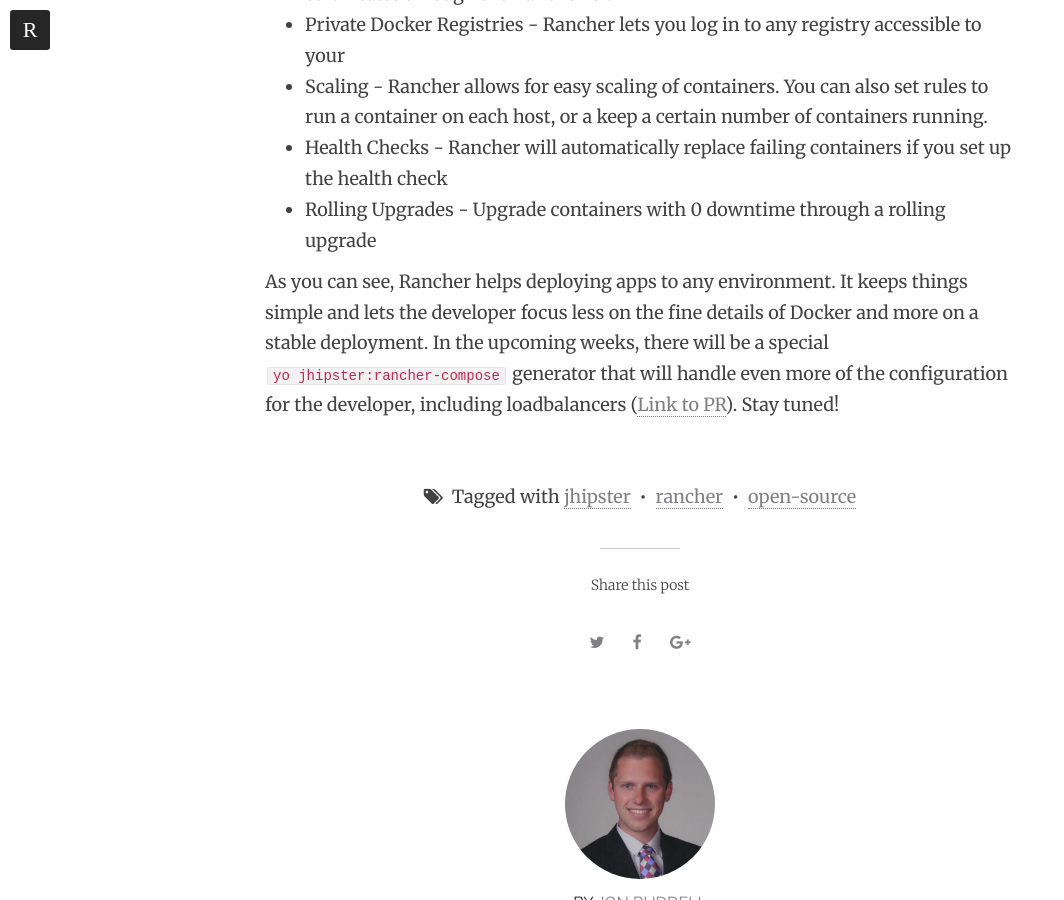
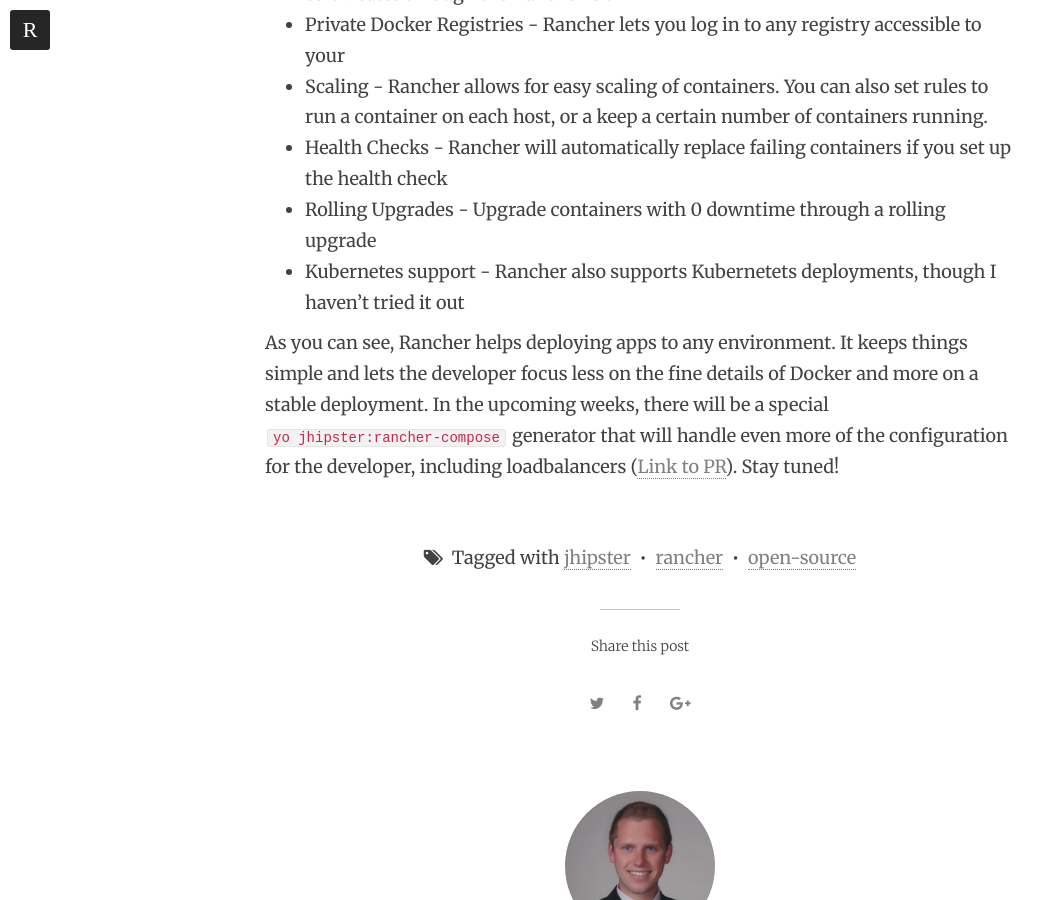
Before and after one commit to ruddell/ruddell.github.io, a Jekyll site: the page built from _posts/2017-03-04-jhipster-meet-rancher.md, in a window 1280 px wide and 900 px high, scrolled down 5925 px. Shown: the whole window, without its empty margins (0-1064 px from the left). Built offline with Jekyll 4.4.1, drawn with Linux system fonts in a browser that asks for light colours; comment, search, counter and statistics services are not loaded.

Commit message:
Add kubernetes note

```diff
--- a/_posts/2017-03-04-jhipster-meet-rancher.md
+++ b/_posts/2017-03-04-jhipster-meet-rancher.md
@@ -87,5 +87,6 @@
  - Scaling - Rancher allows for easy scaling of containers.  You can also set rules to run a container on each host, or a keep a certain number of containers running.
  - Health Checks - Rancher will automatically replace failing containers if you set up the health check
  - Rolling Upgrades - Upgrade containers with 0 downtime through a rolling upgrade
+ - Kubernetes support - Rancher also supports Kubernetets deployments, though I haven't tried it out
 
  As you can see, Rancher helps deploying apps to any environment.  It keeps things simple and lets the developer focus less on the fine details of Docker and more on a stable deployment.  In the upcoming weeks, there will be a special `yo jhipster:rancher-compose` generator that will handle even more of the configuration for the developer, including loadbalancers ([Link to PR](https://github.com/jhipster/generator-jhipster/pull/5159)).  Stay tuned!
```
